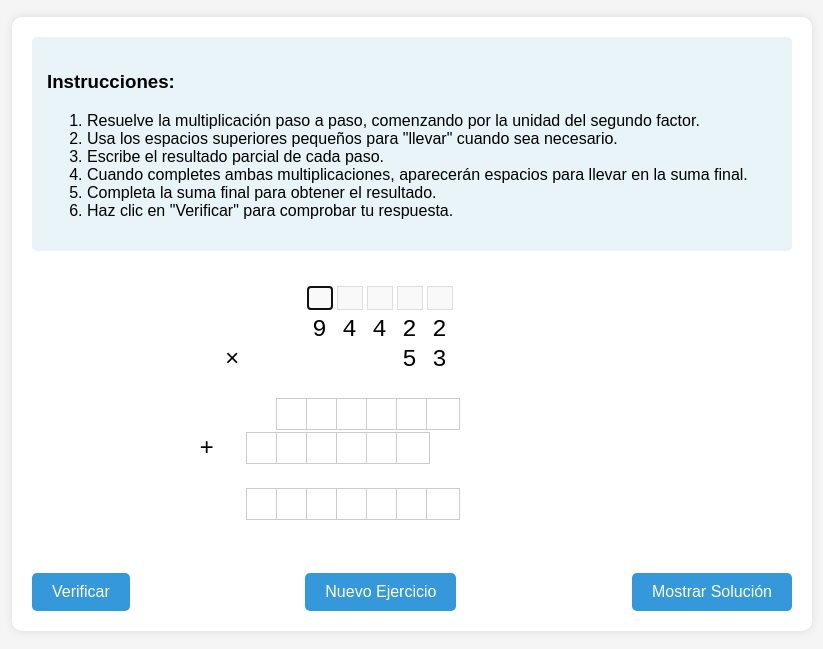
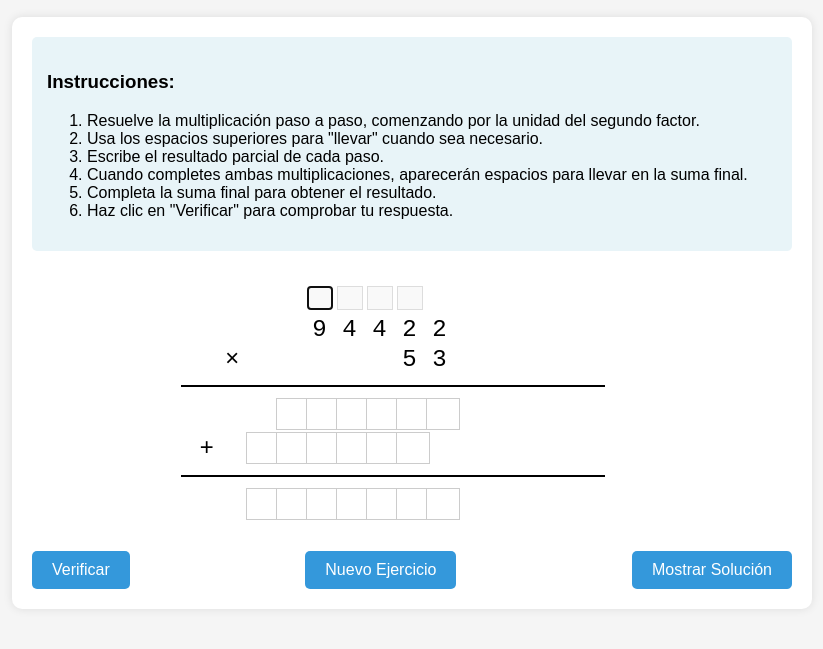
Before and after one commit to drawdenohj/multiplicaciones, a plain HTML site: page index.html in a window 1280 px wide. Shown: the part 81-730 px from the top of the page, without its empty margins (228-1051 px from the left). Drawn offline with Linux system fonts and the light colour scheme.

Commit message:
Update index.html
Line repaired

```diff
--- a/index.html
+++ b/index.html
@@ -59,6 +59,7 @@
             background-color: black;
             margin: 10px 0;
             grid-column: 1 / -1;
+            width: 100%;
         }
         .carry-input {
             width: 20px;
@@ -152,7 +153,7 @@
             <h3>Instrucciones:</h3>
             <ol>
                 <li>Resuelve la multiplicación paso a paso, comenzando por la unidad del segundo factor.</li>
-                <li>Usa los espacios superiores pequeños para "llevar" cuando sea necesario.</li>
+                <li>Usa los espacios superiores para "llevar" cuando sea necesario.</li>
                 <li>Escribe el resultado parcial de cada paso.</li>
                 <li>Cuando completes ambas multiplicaciones, aparecerán espacios para llevar en la suma final.</li>
                 <li>Completa la suma final para obtener el resultado.</li>
@@ -231,7 +232,7 @@
             const unitsResultStr = resultUnits.toString();
             const tensResultStr = resultTens.toString();
 
-            // 1. Fila para "llevar" en la primera multiplicación
+            // 1. Fila para "llevar" en la primera multiplicación - omitiendo el espacio para el dígito de las unidades
             const carryRow = document.createElement('div');
             carryRow.className = 'grid-row';
             carryRow.id = 'multiplication-carry-row';
@@ -242,10 +243,11 @@
             carryRow.appendChild(emptySymbol);
 
             for (let i = 0; i < totalColumns; i++) {
-                // Verificar si esta posición corresponde a un dígito de number1
+                // Verificar si esta posición corresponde a un dígito de number1, excepto el último (unidades)
                 const isNumber1Position = i >= (totalColumns - number1Str.length);
+                const isLastDigit = i === (totalColumns - 1); // El último dígito (unidades)
 
-                if (isNumber1Position) {
+                if (isNumber1Position && !isLastDigit) {
                     const input = document.createElement('input');
                     input.type = 'text';
                     input.maxLength = 1;
@@ -308,9 +310,11 @@
             }
             multiplicationEl.appendChild(number2Row);
 
-            // 4. Línea separadora
+            // 4. Línea separadora horizontal completa
             const line1 = document.createElement('div');
             line1.className = 'line';
+            line1.style.width = "110%"; // Hacer que la línea sea más ancha que el grid
+            line1.style.marginLeft = "-10%"; // Extender la línea hacia la izquierda
             multiplicationEl.appendChild(line1);
 
             // 5. Fila para "llevar" en la suma final (ahora va ANTES de los resultados parciales)
@@ -407,9 +411,11 @@
             tensContainer.appendChild(tensRow);
             multiplicationEl.appendChild(tensContainer);
 
-            // 8. Línea separadora después de los resultados parciales
+            // 8. Línea separadora después de los resultados parciales - más larga
             const lineAfterPartials = document.createElement('div');
             lineAfterPartials.className = 'line';
+            lineAfterPartials.style.width = "110%"; // Hacer que la línea sea más ancha que el grid
+            lineAfterPartials.style.marginLeft = "-10%"; // Extender la línea hacia la izquierda
             multiplicationEl.appendChild(lineAfterPartials);
 
             // 9. Fila del resultado final
@@ -440,11 +446,6 @@
                 }
             }
             multiplicationEl.appendChild(finalRow);
-
-            // 10. Línea separadora final
-            const line2 = document.createElement('div');
-            line2.className = 'line';
-            multiplicationEl.appendChild(line2);
 
             // Configurar navegación entre inputs y eventos
             setupInputsAndEvents();
@@ -632,11 +633,12 @@
                 carries.unshift(carry);
             }
 
-            // Asignar valores de llevada a los campos correspondientes
+            // Asignar valores de llevada a los campos correspondientes (excepto el último)
             carryInputs.forEach((input, i) => {
-                const carryIndex = i - (carryInputs.length - carries.length);
+                // Ajustar índice para saltarnos el último dígito (unidades)
+                const carryIndex = i - (carryInputs.length - carries.length) + 1;
 
-                if (carryIndex >= 0 && carries[carryIndex] > 0) {
+                if (carryIndex >= 0 && carryIndex < carries.length - 1 && carries[carryIndex] > 0) {
                     input.value = carries[carryIndex];
                     input.style.backgroundColor = '#d2ffd2';
                 } else {
```
